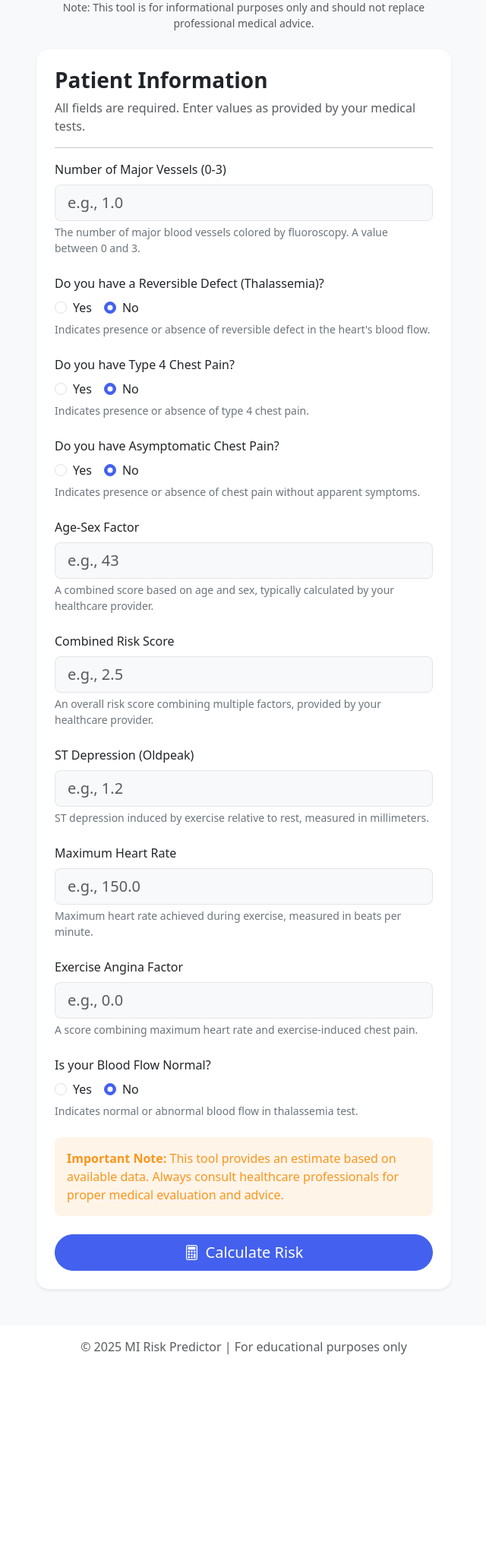
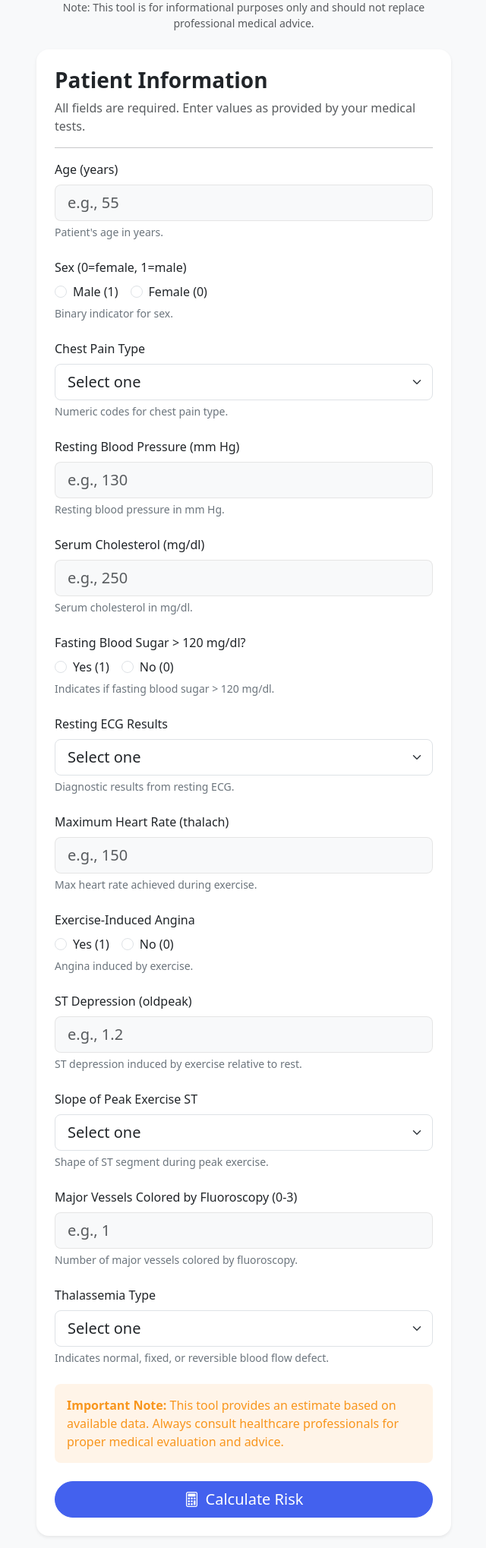
Before and after one commit to jbradford55/171ProjFrontEnd, a Flask app: page / in a window 1280 px wide. Shown: the part 253-2291 px from the top of the page at 76% size, without its empty margins (319-959 px from the left). Before the commit the page ends 2036 px from the top, so only its background shows below. Run offline with Flask 3, Linux system fonts and the light colour scheme; parts of the project's set-up code (start-up, migrations or seed data) failed here and were passed over.

Commit message:
feat: add 13-feature pipeline and updated UI for MI predictor

```diff
--- a/app.py
+++ b/app.py
@@ -1,49 +1,114 @@
 from flask import Flask, request, render_template
 import joblib
+import pandas as pd
 import numpy as np
+
+# -----------------------------------------------------
+# Copy the engineer_features function here (or import it)
+# -----------------------------------------------------
+def engineer_features(df):
+    df_out = df.copy()
+    df_out['age_over_55'] = (df_out['age'] >= 55).astype(int)
+    df_out['asymptomatic_chest_pain'] = (df_out['cp'] == 4).astype(int)
+    df_out['typical_angina'] = (df_out['cp'] == 1).astype(int)
+    df_out['hypertension'] = (df_out['trestbps'] >= 140).astype(int)
+    df_out['high_cholesterol'] = (df_out['chol'] > 240).astype(int)
+    df_out['borderline_cholesterol'] = (
+        (df_out['chol'] > 200) & (df_out['chol'] <= 240)
+    ).astype(int)
+    df_out['low_max_hr'] = (df_out['thalach'] < 150).astype(int)
+    df_out['exercise_angina_risk'] = df_out['exang']
+    df_out['significant_st_depression'] = (df_out['oldpeak'] > 1.5).astype(int)
+    df_out['flat_st_slope'] = (df_out['slope'] == 2).astype(int)
+    df_out['downsloping_st'] = (df_out['slope'] == 3).astype(int)
+    df_out['age_sex'] = df_out['age'] * df_out['sex']
+    df_out['thalach_exang'] = df_out['thalach'] * (1 - df_out['exang'])
+    df_out['combined_risk_score'] = (
+        df_out['age_over_55'] +
+        df_out['hypertension'] +
+        df_out['high_cholesterol'] +
+        df_out['fbs'] +
+        df_out['exercise_angina_risk'] +
+        df_out['significant_st_depression']
+    )
+    return df_out
 
 app = Flask(__name__)
 
-# loading model
-model = joblib.load("mi_best_model.pkl")
+# Load your complete model dictionary
+model_dict = joblib.load("mi_complete_model.pkl")
 
-FEATURE_NAMES = [
-    'ca_0.0', 'thal_7.0', 'cp_4.0', 'asymptomatic_chest_pain',
-    'age_sex', 'combined_risk_score', 'oldpeak', 'thalach',
-    'thalach_exang', 'thal_3.0'
-]
+# Extract items
+model = model_dict["model"]           # e.g., LogisticRegression
+preprocessor = model_dict["preprocessor"]  # e.g., StandardScaler or ColumnTransformer
+selector = model_dict["selector"]          # e.g., SelectKBest
+feature_names = model_dict["feature_names"] # raw feature names or final selected features
+print("[DEBUG] Loaded model:", type(model))
+print("[DEBUG] Loaded preprocessor:", type(preprocessor))
+print("[DEBUG] Loaded selector:", type(selector))
+print("[DEBUG] Feature names:", feature_names)
 
 @app.route("/", methods=["GET", "POST"])
 def predict():
     if request.method == "POST":
         try:
-            # grabbing form data
-            ca_0_0 = float(request.form.get("ca_0_0", 0.0))
+            # 1. Gather the 13 raw inputs from the form
+            # Make sure these match your training data's raw columns
+            age = float(request.form.get("age", 0.0))
+            sex = float(request.form.get("sex", 0.0))
+            cp = float(request.form.get("cp", 0.0))
+            trestbps = float(request.form.get("trestbps", 0.0))
+            chol = float(request.form.get("chol", 0.0))
+            fbs = float(request.form.get("fbs", 0.0))
+            restecg = float(request.form.get("restecg", 0.0))
+            thalach = float(request.form.get("thalach", 0.0))
+            exang = float(request.form.get("exang", 0.0))
+            oldpeak = float(request.form.get("oldpeak", 0.0))
+            slope = float(request.form.get("slope", 0.0))
+            ca = float(request.form.get("ca", 0.0))
+            thal = float(request.form.get("thal", 0.0))
 
-            # Handle radio button values
-            thal_7_0 = float(request.form.get("thal_7_0", 0.0))
-            cp_4_0 = float(request.form.get("cp_4_0", 0.0))
-            asymptomatic_chest_pain = float(request.form.get("asymptomatic_chest_pain", 0.0))
+            # 2. Create a single-row DataFrame with these raw features
+            patient_df = pd.DataFrame([{
+                'age': age,
+                'sex': sex,
+                'cp': cp,
+                'trestbps': trestbps,
+                'chol': chol,
+                'fbs': fbs,
+                'restecg': restecg,
+                'thalach': thalach,
+                'exang': exang,
+                'oldpeak': oldpeak,
+                'slope': slope,
+                'ca': ca,
+                'thal': thal
+            }])
 
-            age_sex = float(request.form.get("age_sex", 0.0))
-            combined_risk_score = float(request.form.get("combined_risk_score", 0.0))
-            oldpeak = float(request.form.get("oldpeak", 0.0))
-            thalach = float(request.form.get("thalach", 0.0))
-            thalach_exang = float(request.form.get("thalach_exang", 0.0))
+            print("[DEBUG] Raw patient data:\n", patient_df)
 
-            thal_3_0 = float(request.form.get("thal_3_0", 0.0))
+            # 3. Engineer additional features
+            patient_df = engineer_features(patient_df)
+            print("[DEBUG] After feature engineering:\n", patient_df)
 
-            # making prediction
-            sample = np.array([[ca_0_0, thal_7_0, cp_4_0, asymptomatic_chest_pain,
-                                age_sex, combined_risk_score, oldpeak, thalach,
-                                thalach_exang, thal_3_0]])
-            prediction = model.predict(sample)[0]
-            probability = model.predict_proba(sample)[0, 1]
+            # 4. Apply preprocessor and selector
+            processed = preprocessor.transform(patient_df)
+            selected = selector.transform(processed)
+            print("[DEBUG] Processed shape:", processed.shape)
+            print("[DEBUG] Selected shape:", selected.shape)
 
-            # More detailed risk assessment
+            # 5. Predict with the final model
+            prediction = model.predict(selected)[0]
+            probability = model.predict_proba(selected)[0, 1]
+
+            print("[DEBUG] prediction:", prediction)
+            print("[DEBUG] probability:", probability)
+
+            # Convert numeric prediction to text
             mi_risk = "High Risk" if prediction == 1 else "Low Risk"
             prob_percentage = f"{probability:.2%}"
 
+            # Render the results
             return render_template(
                 "index.html",
                 submitted=True,
@@ -51,14 +116,14 @@ def predict():
                 probability=prob_percentage
             )
         except Exception as e:
-            print(e)
+            print("[DEBUG] Error during prediction:", e)
             return render_template(
                 "index.html",
                 submitted=False,
-                error="Error: Please ensure all fields contain valid numerical values and try again."
+                error="Error: Please ensure all fields are valid numeric values."
             )
 
-    # if GET, just render the blank form
+    # If GET, just render the blank form
     return render_template("index.html", submitted=False)
 
 if __name__ == "__main__":
--- a/templates/index.html
+++ b/templates/index.html
@@ -49,12 +49,22 @@
             <div class="result-container p-3 rounded-3 mb-3">
               <div class="row align-items-center">
                 <div class="col-auto">
-                  <i class="bi {% if prediction == 'High Risk' %}bi-exclamation-triangle-fill text-danger{% else %}bi-check-circle-fill text-success{% endif %} fs-1"></i>
+                  <i class="bi
+                    {% if prediction == 'High Risk' %}
+                      bi-exclamation-triangle-fill text-danger
+                    {% else %}
+                      bi-check-circle-fill text-success
+                    {% endif %} fs-1"></i>
                 </div>
                 <div class="col">
                   <p class="mb-0">
                     <strong>MI Risk Level:</strong>
-                    <span class="result-value {% if prediction == 'High Risk' %}high-risk{% else %}low-risk{% endif %}">
+                    <span class="result-value
+                      {% if prediction == 'High Risk' %}
+                        high-risk
+                      {% else %}
+                        low-risk
+                      {% endif %}">
                       {{ prediction }}
                     </span>
                   </p>
@@ -85,7 +95,7 @@
         </div>
         {% endif %}
 
-        <!-- Input form - always shown, but will be below results if they exist -->
+        <!-- Input form - always shown, but below results if they exist -->
         <div class="card shadow-sm border-0 rounded-4">
           <div class="card-body p-4">
             <h3 class="card-title fw-bold">Patient Information</h3>
@@ -93,154 +103,206 @@
             <hr>
 
             <form method="POST">
-              <!-- input for ca_0.0 -->
+              <!-- 1. age -->
               <div class="mb-4">
-                <label for="ca_0_0" class="form-label fw-medium">
-                  Number of Major Vessels (0-3)
+                <label for="age" class="form-label fw-medium">
+                  Age (years)
                 </label>
                 <input
                   type="number"
-                  step="any"
                   class="form-control form-control-lg"
-                  name="ca_0_0"
-                  id="ca_0_0"
-                  placeholder="e.g., 1.0"
+                  name="age"
+                  id="age"
+                  placeholder="e.g., 55"
                   required
                 >
-                <div class="form-text">The number of major blood vessels colored by fluoroscopy. A value between 0 and 3.</div>
+                <div class="form-text">Patient's age in years.</div>
               </div>
 
-              <!-- input for thal_7.0 -->
+              <!-- 2. sex -->
               <div class="mb-4">
                 <label class="form-label fw-medium">
-                  Do you have a Reversible Defect (Thalassemia)?
+                  Sex (0=female, 1=male)
                 </label>
                 <div class="d-flex">
                   <div class="form-check me-3">
                     <input
                       type="radio"
                       class="form-check-input"
-                      name="thal_7_0"
-                      id="thal_7_0_yes"
-                      value="1.0"
+                      name="sex"
+                      id="sex_male"
+                      value="1"
+                      required
                     >
-                    <label class="form-check-label" for="thal_7_0_yes">Yes</label>
+                    <label class="form-check-label" for="sex_male">Male (1)</label>
                   </div>
                   <div class="form-check">
                     <input
                       type="radio"
                       class="form-check-input"
-                      name="thal_7_0"
-                      id="thal_7_0_no"
-                      value="0.0"
-                      checked
+                      name="sex"
+                      id="sex_female"
+                      value="0"
                     >
-                    <label class="form-check-label" for="thal_7_0_no">No</label>
+                    <label class="form-check-label" for="sex_female">Female (0)</label>
                   </div>
                 </div>
-                <div class="form-text">Indicates presence or absence of reversible defect in the heart's blood flow.</div>
+                <div class="form-text">Binary indicator for sex.</div>
               </div>
 
-              <!-- input for cp_4.0 -->
+              <!-- 3. cp -->
+              <div class="mb-4">
+                <label for="cp" class="form-label fw-medium">
+                  Chest Pain Type
+                </label>
+                <select
+                  class="form-select form-select-lg"
+                  name="cp"
+                  id="cp"
+                  required
+                >
+                  <option value="" disabled selected>Select one</option>
+                  <option value="1">Typical Angina (1)</option>
+                  <option value="2">Atypical Angina (2)</option>
+                  <option value="3">Non-anginal Pain (3)</option>
+                  <option value="4">Asymptomatic (4)</option>
+                </select>
+                <div class="form-text">Numeric codes for chest pain type.</div>
+              </div>
+
+              <!-- 4. trestbps -->
+              <div class="mb-4">
+                <label for="trestbps" class="form-label fw-medium">
+                  Resting Blood Pressure (mm Hg)
+                </label>
+                <input
+                  type="number"
+                  class="form-control form-control-lg"
+                  name="trestbps"
+                  id="trestbps"
+                  placeholder="e.g., 130"
+                  required
+                >
+                <div class="form-text">Resting blood pressure in mm Hg.</div>
+              </div>
+
+              <!-- 5. chol -->
+              <div class="mb-4">
+                <label for="chol" class="form-label fw-medium">
+                  Serum Cholesterol (mg/dl)
+                </label>
+                <input
+                  type="number"
+                  class="form-control form-control-lg"
+                  name="chol"
+                  id="chol"
+                  placeholder="e.g., 250"
+                  required
+                >
+                <div class="form-text">Serum cholesterol in mg/dl.</div>
+              </div>
+
+              <!-- 6. fbs -->
               <div class="mb-4">
                 <label class="form-label fw-medium">
-                  Do you have Type 4 Chest Pain?
+                  Fasting Blood Sugar > 120 mg/dl?
                 </label>
                 <div class="d-flex">
                   <div class="form-check me-3">
                     <input
                       type="radio"
                       class="form-check-input"
-                      name="cp_4_0"
-                      id="cp_4_0_yes"
-                      value="1.0"
+                      name="fbs"
+                      id="fbs_yes"
+                      value="1"
+                      required
                     >
-                    <label class="form-check-label" for="cp_4_0_yes">Yes</label>
+                    <label class="form-check-label" for="fbs_yes">Yes (1)</label>
                   </div>
                   <div class="form-check">
                     <input
                       type="radio"
                       class="form-check-input"
-                      name="cp_4_0"
-                      id="cp_4_0_no"
-                      value="0.0"
-                      checked
+                      name="fbs"
+                      id="fbs_no"
+                      value="0"
                     >
-                    <label class="form-check-label" for="cp_4_0_no">No</label>
+                    <label class="form-check-label" for="fbs_no">No (0)</label>
                   </div>
                 </div>
-                <div class="form-text">Indicates presence or absence of type 4 chest pain.</div>
+                <div class="form-text">Indicates if fasting blood sugar > 120 mg/dl.</div>
               </div>
 
-              <!-- input for asymptomatic_chest_pain -->
+              <!-- 7. restecg -->
+              <div class="mb-4">
+                <label for="restecg" class="form-label fw-medium">
+                  Resting ECG Results
+                </label>
+                <select
+                  class="form-select form-select-lg"
+                  name="restecg"
+                  id="restecg"
+                  required
+                >
+                  <option value="" disabled selected>Select one</option>
+                  <option value="0">Normal (0)</option>
+                  <option value="1">ST-T Wave Abnormality (1)</option>
+                  <option value="2">Left Ventricular Hypertrophy (2)</option>
+                </select>
+                <div class="form-text">Diagnostic results from resting ECG.</div>
+              </div>
+
+              <!-- 8. thalach -->
+              <div class="mb-4">
+                <label for="thalach" class="form-label fw-medium">
+                  Maximum Heart Rate (thalach)
+                </label>
+                <input
+                  type="number"
+                  class="form-control form-control-lg"
+                  name="thalach"
+                  id="thalach"
+                  placeholder="e.g., 150"
+                  required
+                >
+                <div class="form-text">Max heart rate achieved during exercise.</div>
+              </div>
+
+              <!-- 9. exang -->
               <div class="mb-4">
                 <label class="form-label fw-medium">
-                  Do you have Asymptomatic Chest Pain?
+                  Exercise-Induced Angina
                 </label>
                 <div class="d-flex">
                   <div class="form-check me-3">
                     <input
                       type="radio"
                       class="form-check-input"
-                      name="asymptomatic_chest_pain"
-                      id="asymptomatic_chest_pain_yes"
-                      value="1.0"
+                      name="exang"
+                      id="exang_yes"
+                      value="1"
+                      required
                     >
-                    <label class="form-check-label" for="asymptomatic_chest_pain_yes">Yes</label>
+                    <label class="form-check-label" for="exang_yes">Yes (1)</label>
                   </div>
                   <div class="form-check">
                     <input
                       type="radio"
                       class="form-check-input"
-                      name="asymptomatic_chest_pain"
-                      id="asymptomatic_chest_pain_no"
-                      value="0.0"
-                      checked
+                      name="exang"
+                      id="exang_no"
+                      value="0"
                     >
-                    <label class="form-check-label" for="asymptomatic_chest_pain_no">No</label>
+                    <label class="form-check-label" for="exang_no">No (0)</label>
                   </div>
                 </div>
-                <div class="form-text">Indicates presence or absence of chest pain without apparent symptoms.</div>
+                <div class="form-text">Angina induced by exercise.</div>
               </div>
 
-              <!-- input for age_sex -->
-              <div class="mb-4">
-                <label for="age_sex" class="form-label fw-medium">
-                  Age-Sex Factor
-                </label>
-                <input
-                  type="number"
-                  step="any"
-                  class="form-control form-control-lg"
-                  name="age_sex"
-                  id="age_sex"
-                  placeholder="e.g., 43"
-                  required
-                >
-                <div class="form-text">A combined score based on age and sex, typically calculated by your healthcare provider.</div>
-              </div>
-
-              <!-- input for combined_risk_score -->
-              <div class="mb-4">
-                <label for="combined_risk_score" class="form-label fw-medium">
-                  Combined Risk Score
-                </label>
-                <input
-                  type="number"
-                  step="any"
-                  class="form-control form-control-lg"
-                  name="combined_risk_score"
-                  id="combined_risk_score"
-                  placeholder="e.g., 2.5"
-                  required
-                >
-                <div class="form-text">An overall risk score combining multiple factors, provided by your healthcare provider.</div>
-              </div>
-
-              <!-- input for oldpeak -->
+              <!-- 10. oldpeak -->
               <div class="mb-4">
                 <label for="oldpeak" class="form-label fw-medium">
-                  ST Depression (Oldpeak)
+                  ST Depression (oldpeak)
                 </label>
                 <input
                   type="number"
@@ -251,72 +313,61 @@
                   placeholder="e.g., 1.2"
                   required
                 >
-                <div class="form-text">ST depression induced by exercise relative to rest, measured in millimeters.</div>
+                <div class="form-text">ST depression induced by exercise relative to rest.</div>
               </div>
 
-              <!-- input for thalach -->
+              <!-- 11. slope -->
               <div class="mb-4">
-                <label for="thalach" class="form-label fw-medium">
-                  Maximum Heart Rate
+                <label for="slope" class="form-label fw-medium">
+                  Slope of Peak Exercise ST
+                </label>
+                <select
+                  class="form-select form-select-lg"
+                  name="slope"
+                  id="slope"
+                  required
+                >
+                  <option value="" disabled selected>Select one</option>
+                  <option value="1">Upsloping (1)</option>
+                  <option value="2">Flat (2)</option>
+                  <option value="3">Downsloping (3)</option>
+                </select>
+                <div class="form-text">Shape of ST segment during peak exercise.</div>
+              </div>
+
+              <!-- 12. ca -->
+              <div class="mb-4">
+                <label for="ca" class="form-label fw-medium">
+                  Major Vessels Colored by Fluoroscopy (0-3)
                 </label>
                 <input
                   type="number"
-                  step="any"
                   class="form-control form-control-lg"
-                  name="thalach"
-                  id="thalach"
-                  placeholder="e.g., 150.0"
+                  name="ca"
+                  id="ca"
+                  placeholder="e.g., 1"
                   required
                 >
-                <div class="form-text">Maximum heart rate achieved during exercise, measured in beats per minute.</div>
+                <div class="form-text">Number of major vessels colored by fluoroscopy.</div>
               </div>
 
-              <!-- input for thalach_exang -->
+              <!-- 13. thal -->
               <div class="mb-4">
-                <label for="thalach_exang" class="form-label fw-medium">
-                  Exercise Angina Factor
+                <label for="thal" class="form-label fw-medium">
+                  Thalassemia Type
                 </label>
-                <input
-                  type="number"
-                  step="any"
-                  class="form-control form-control-lg"
-                  name="thalach_exang"
-                  id="thalach_exang"
-                  placeholder="e.g., 0.0"
+                <select
+                  class="form-select form-select-lg"
+                  name="thal"
+                  id="thal"
                   required
                 >
-                <div class="form-text">A score combining maximum heart rate and exercise-induced chest pain.</div>
-              </div>
-
-              <!-- input for thal_3.0 -->
-              <div class="mb-4">
-                <label class="form-label fw-medium">
-                  Is your Blood Flow Normal?
-                </label>
-                <div class="d-flex">
-                  <div class="form-check me-3">
-                    <input
-                      type="radio"
-                      class="form-check-input"
-                      name="thal_3_0"
-                      id="thal_3_0_yes"
-                      value="1.0"
-                    >
-                    <label class="form-check-label" for="thal_3_0_yes">Yes</label>
-                  </div>
-                  <div class="form-check">
-                    <input
-                      type="radio"
-                      class="form-check-input"
-                      name="thal_3_0"
-                      id="thal_3_0_no"
-                      value="0.0"
-                      checked
-                    >
-                    <label class="form-check-label" for="thal_3_0_no">No</label>
-                  </div>
-                </div>
-                <div class="form-text">Indicates normal or abnormal blood flow in thalassemia test.</div>
+                  <option value="" disabled selected>Select one</option>
+                  <option value="3">Normal (3)</option>
+                  <option value="6">Fixed Defect (6)</option>
+                  <option value="7">Reversible Defect (7)</option>
+                </select>
+                <div class="form-text">Indicates normal, fixed, or reversible blood flow defect.</div>
               </div>
 
               <div class="alert alert-warning mb-4 rounded-3 border-0">
```
Also changed, not shown: 2 other files.
